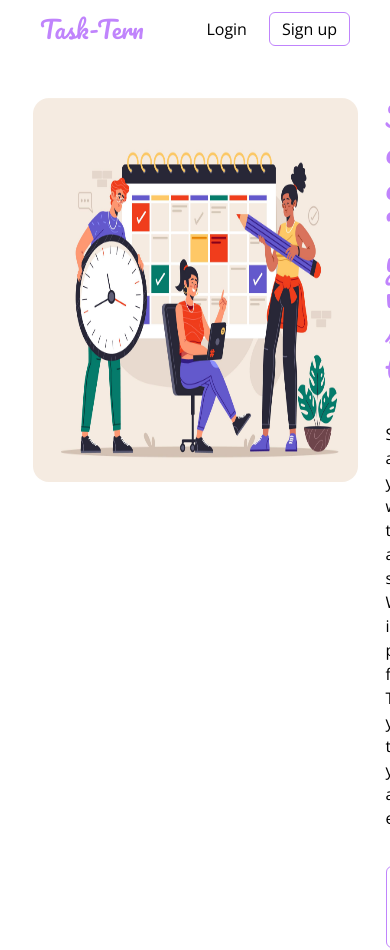
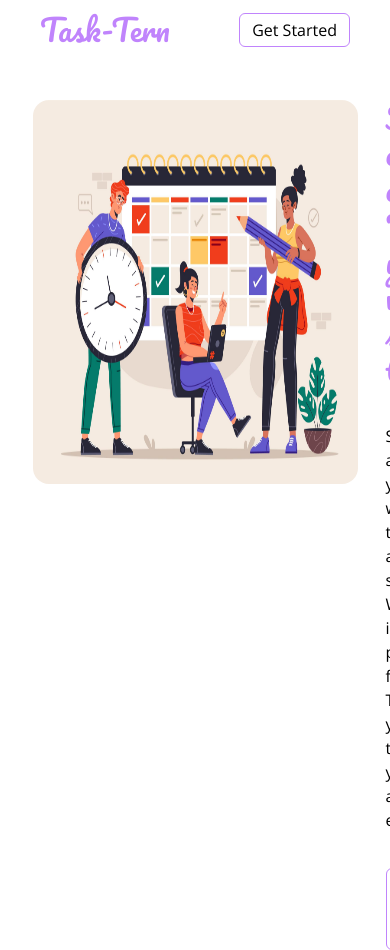
Before and after one commit to TechyCredeski/Task-Tern, a React (Vite) app: page / in a window 390 px wide. Shown: the top 950 px of the page. Built offline with nearby package versions, Linux system fonts and the light colour scheme.

Commit message:
Fixed nav responsiveness

```diff
--- a/src/components/Nav.jsx
+++ b/src/components/Nav.jsx
@@ -2,11 +2,10 @@
 
 export default function Nav() {
 return (
-<nav className="flex items-center justify-between p-3 px-10 w-full">
-    <h1 className="text-2xl font-pacifico text-purple-400">Task-Tern</h1>
+<nav className="  flex items-center justify-between p-3 px-10 md:w-full">
+    <h1 className="text-3xl font-pacifico text-purple-400">Task-Tern</h1>
     <div className="flex items-center justify-between space-x-0.5 ">
-        <button className="mx-2 p-1 px-3 rounded-md hover:bg-purple-200">Login</button>
-        <button className="p-1 px-3 border border-purple-400 rounded-md hover:bg-purple-400">Sign up</button>
+        <button className="p-1 px-3 border border-purple-400 rounded-md hover:bg-purple-400">Get Started</button>
     </div>
 </nav>
 )
--- a/tailwind.config.js
+++ b/tailwind.config.js
@@ -21,8 +21,10 @@ export default {
         mainCl: '#aa2ca0',
         white: '#fff',
       },
+      },
+  },
 
-    },
-  },
-  plugins: [],
+
+  plugins: [
+  ],
 }
```
